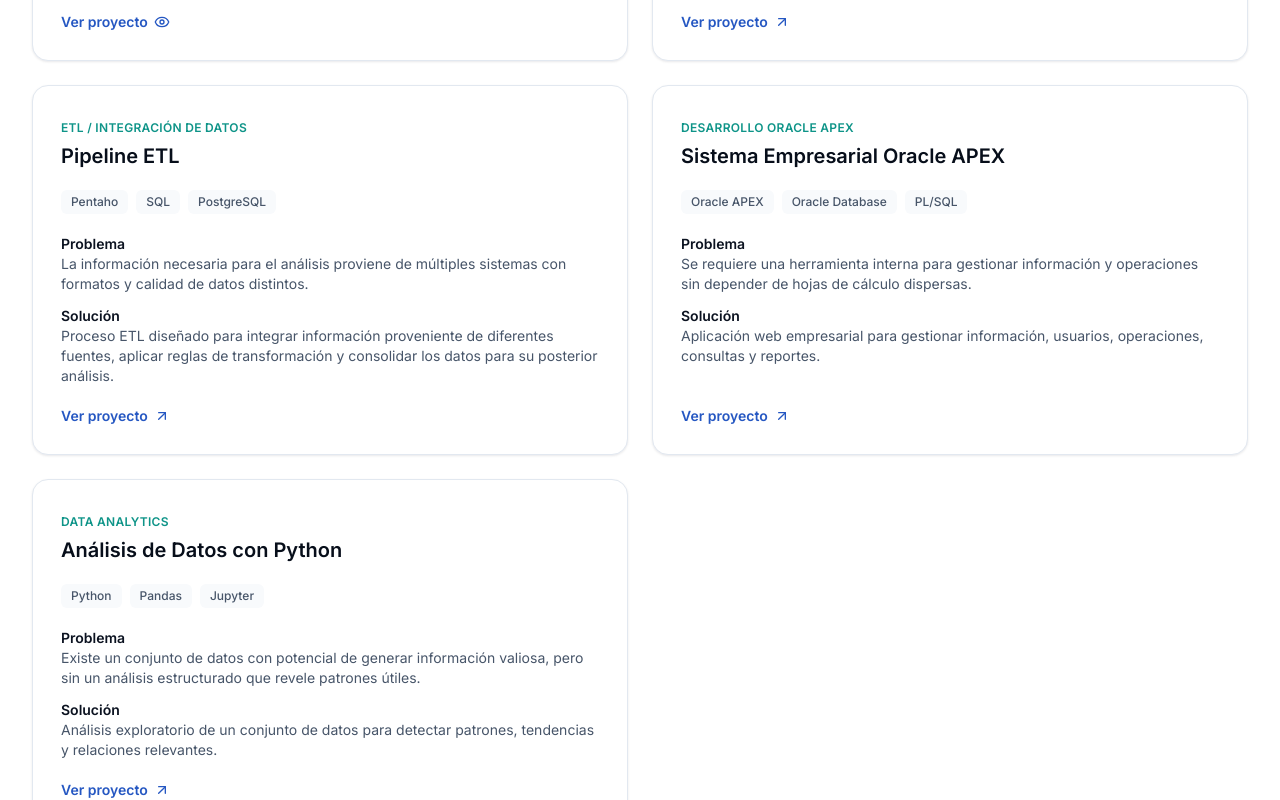
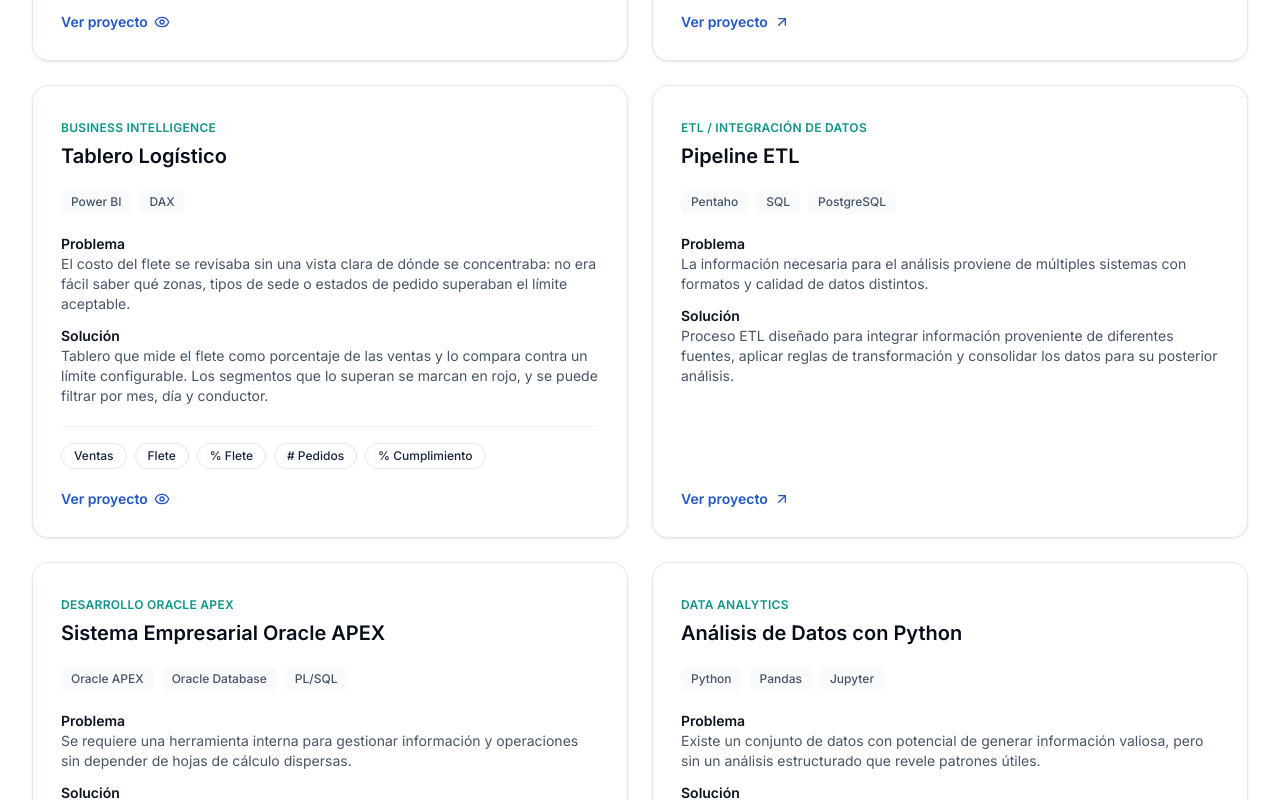
Before and after one commit to auribe83/portafolio, a React (Vite) app: page / in a window 1280 px wide. Shown: the part 4520-5320 px from the top of the page. Built offline with nearby package versions, Linux system fonts and the light colour scheme.

Commit message:
Se agrego el tablero de logistica

```diff
--- a/src/data/projects.ts
+++ b/src/data/projects.ts
@@ -44,6 +44,21 @@ export const projects: Project[] = [
     isPlaceholder: true,
   },
   {
+    title: "Tablero Logístico",
+    category: "Business Intelligence",
+    technologies: ["Power BI", "DAX"],
+    problem:
+      "El costo del flete se revisaba sin una vista clara de dónde se concentraba: no era fácil saber qué zonas, tipos de sede o estados de pedido superaban el límite aceptable.",
+    solution:
+      "Tablero que mide el flete como porcentaje de las ventas y lo compara contra un límite configurable. Los segmentos que lo superan se marcan en rojo, y se puede filtrar por mes, día y conductor.",
+    kpis: ["Ventas", "Flete", "% Flete", "# Pedidos", "% Cumplimiento"],
+    link:
+      "https://app.powerbi.com/view?r=eyJrIjoiYjBiZjIwMmYtNzRmYS00MGY2LTg2MjAtMDQzZDdkZjM2ZmUyIiwidCI6ImMxZmJhZTFlLTYzZTgtNGE3Yi05NjM1LWIxMTcwMzJhMDcyNiIsImMiOjR9",
+    embedUrl:
+      "https://app.powerbi.com/view?r=eyJrIjoiYjBiZjIwMmYtNzRmYS00MGY2LTg2MjAtMDQzZDdkZjM2ZmUyIiwidCI6ImMxZmJhZTFlLTYzZTgtNGE3Yi05NjM1LWIxMTcwMzJhMDcyNiIsImMiOjR9",
+    isPlaceholder: false,
+  },
+  {
     title: "Pipeline ETL",
     category: "ETL / Integración de Datos",
     technologies: ["Pentaho", "SQL", "PostgreSQL"],
```
